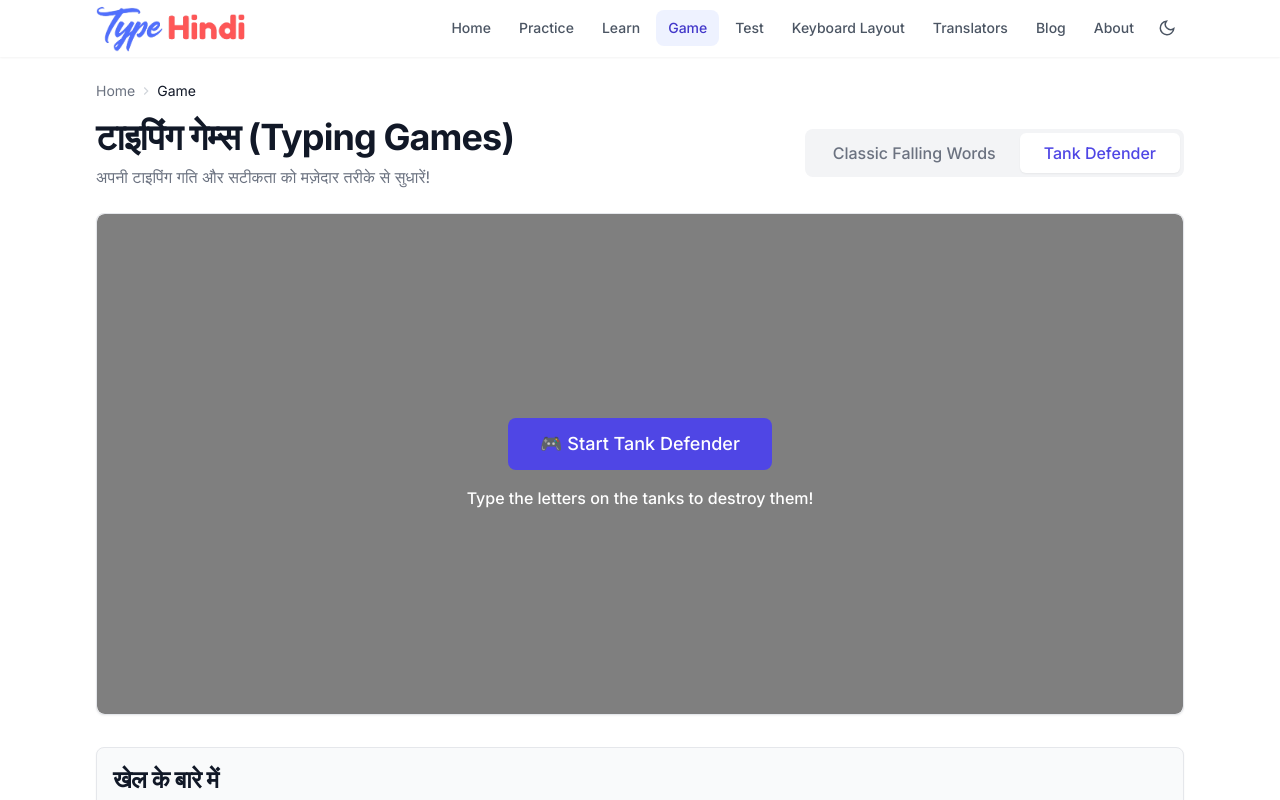
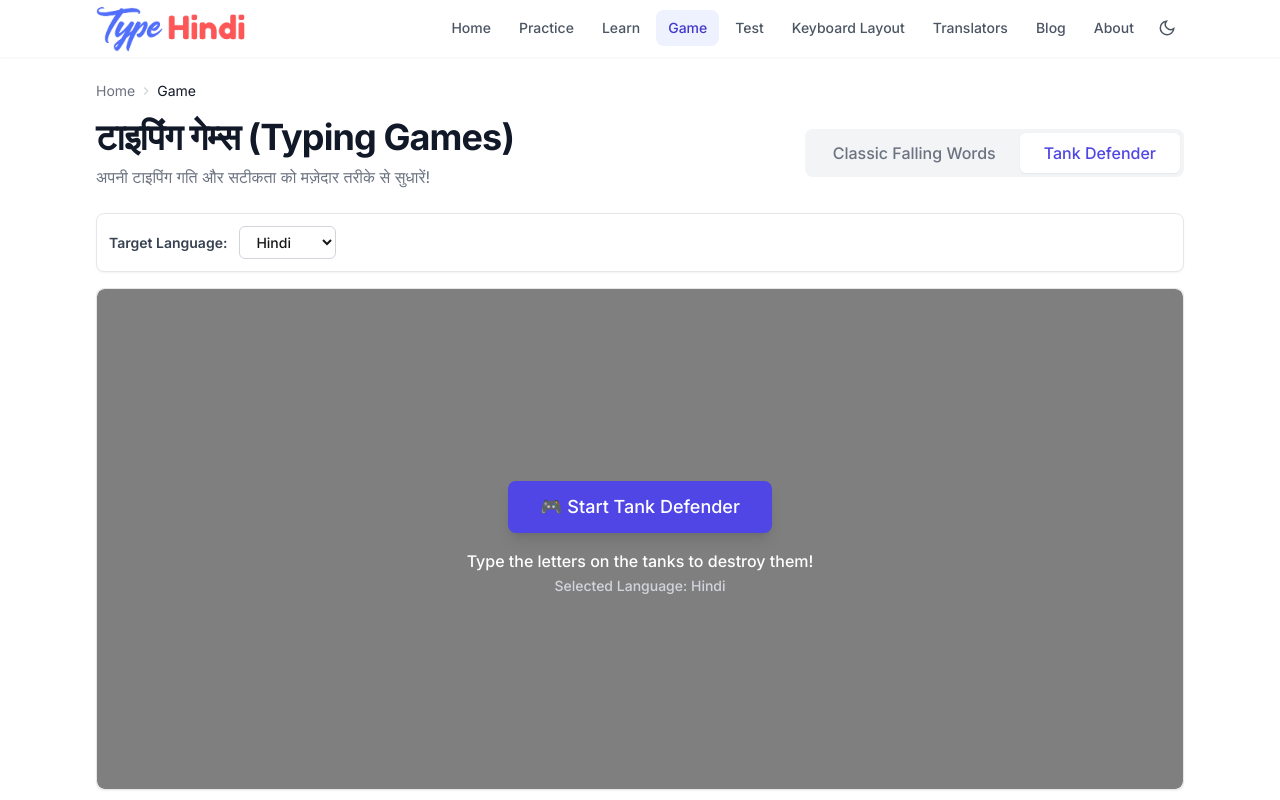
Before and after one commit to therohitbiruli/typehindi, a Next.js app: page /game in a window 1280 px wide. Both pictures are taken after a click on the button "Tank Defender". Shown: the top 800 px of the page. Built offline with nearby package versions, Linux system fonts and the light colour scheme.

Commit message:
Add pause, restart, and multilingual support to Tank Game

```diff
--- a/src/components/TankGameCanvas.tsx
+++ b/src/components/TankGameCanvas.tsx
@@ -9,7 +9,7 @@ interface Tank {
   y: number;
   speed: number;
   color: string;
-  angle: number; // For rotating the tank body to face center
+  angle: number;
   exploded: boolean;
   explosionFrame: number;
 }
@@ -22,14 +22,21 @@ const TANK_COLORS = [
   "#8b5cf6", // purple
 ];
 
-const ENGLISH_LETTERS = "abcdefghijklmnopqrstuvwxyz".split("");
+const ALPHABETS: Record<string, string[]> = {
+  English: "abcdefghijklmnopqrstuvwxyz".split(""),
+  Hindi: "अआइईउऊऋएऐओऔकखगघङचछजझञटठडढणतथदधनपफबभमयरलवशषसह".split(""),
+  Tamil: "அஆஇஈஉஊஎஏஐஒஓஔகஙசஞடணதநபமயரலவழளறன".split(""),
+  Marathi: "अआइईउऊऋएऐओऔकखगघङचछजझञटठडढणतथदधनपफबभमयरलवशषसह".split(""),
+  Bengali: "অআইঈউঊঋএঐওঔকখগঘঙচছজঝঞটঠডঢণতথদধনপফবভমযরলবশষসহ".split(""),
+};
 
 export function TankGameCanvas() {
   const canvasRef = useRef<HTMLCanvasElement>(null);
   const [score, setScore] = useState(0);
   const [gameOver, setGameOver] = useState(false);
   const [isPlaying, setIsPlaying] = useState(false);
-  const [input, setInput] = useState("");
+  const [isPaused, setIsPaused] = useState(false);
+  const [language, setLanguage] = useState("Hindi");
   const [lives, setLives] = useState(3);
 
   const tanksRef = useRef<Tank[]>([]);
@@ -38,30 +45,35 @@ export function TankGameCanvas() {
   const animFrameRef = useRef<number>(0);
   const lastSpawnRef = useRef(0);
   const nextIdRef = useRef(0);
-  const inputRef = useRef<HTMLInputElement>(null);
+  const isPausedRef = useRef(false);
 
-  // Turret angle points towards mouse or center
   const turretAngleRef = useRef(0);
+  const languageRef = useRef("Hindi");
+
+  useEffect(() => {
+    languageRef.current = language;
+  }, [language]);
+
+  const togglePause = () => {
+    isPausedRef.current = !isPausedRef.current;
+    setIsPaused(isPausedRef.current);
+  };
 
   const spawnTank = useCallback((canvasWidth: number, canvasHeight: number) => {
-    // Determine spawn edge: 0=top, 1=right, 2=bottom, 3=left
     const edge = Math.floor(Math.random() * 4);
     let x = 0;
     let y = 0;
 
-    // Spawn just outside the canvas
     if (edge === 0) { x = Math.random() * canvasWidth; y = -50; }
     else if (edge === 1) { x = canvasWidth + 50; y = Math.random() * canvasHeight; }
     else if (edge === 2) { x = Math.random() * canvasWidth; y = canvasHeight + 50; }
     else if (edge === 3) { x = -50; y = Math.random() * canvasHeight; }
 
-    const text = ENGLISH_LETTERS[Math.floor(Math.random() * ENGLISH_LETTERS.length)];
+    const letters = ALPHABETS[languageRef.current];
+    const text = letters[Math.floor(Math.random() * letters.length)];
     const color = TANK_COLORS[Math.floor(Math.random() * TANK_COLORS.length)];
 
-    // Speed increases slightly with score
     const speed = 0.5 + Math.min(scoreRef.current * 0.02, 2.0);
-
-    // Calculate angle towards center (where base is)
     const centerX = canvasWidth / 2;
     const centerY = canvasHeight / 2;
     const angle = Math.atan2(centerY - y, centerX - x);
@@ -85,20 +97,20 @@ export function TankGameCanvas() {
     livesRef.current = 3;
     lastSpawnRef.current = 0;
     nextIdRef.current = 0;
+    isPausedRef.current = false;
     setScore(0);
     setLives(3);
     setGameOver(false);
     setIsPlaying(true);
-    setInput("");
-    inputRef.current?.focus();
+    setIsPaused(false);
+
+    // Auto-focus window so typing works immediately without clicking
+    window.focus();
   }, []);
 
   const stopGame = useCallback(() => {
     setIsPlaying(false);
     setGameOver(true);
-    if (animFrameRef.current) {
-      cancelAnimationFrame(animFrameRef.current);
-    }
   }, []);
 
   const drawTank = (ctx: CanvasRenderingContext2D, tank: Tank) => {
@@ -106,16 +118,13 @@ export function TankGameCanvas() {
     ctx.translate(tank.x, tank.y);
     ctx.rotate(tank.angle);
 
-    // Tank tracks
-    ctx.fillStyle = "#374151"; // dark gray
+    ctx.fillStyle = "#374151";
     ctx.fillRect(-20, -18, 40, 8);
     ctx.fillRect(-20, 10, 40, 8);
 
-    // Tank body
     ctx.fillStyle = tank.color;
     ctx.fillRect(-15, -12, 30, 24);
 
-    // Tank turret (facing forward / angle 0 relative to tank)
     ctx.fillStyle = "#1f2937";
     ctx.beginPath();
     ctx.arc(0, 0, 10, 0, Math.PI * 2);
@@ -130,7 +139,6 @@ export function TankGameCanvas() {
     ctx.translate(x, y);
     ctx.globalAlpha = Math.max(1 - frame / 30, 0);
 
-    // Orange/yellow blast
     ctx.fillStyle = "#f97316";
     ctx.beginPath();
     ctx.arc(0, 0, frame * 1.5, 0, Math.PI * 2);
@@ -148,7 +156,6 @@ export function TankGameCanvas() {
     ctx.save();
     ctx.translate(x, y);
 
-    // Draw base structure
     ctx.fillStyle = "#1e293b";
     ctx.beginPath();
     ctx.arc(0, 0, 30, 0, Math.PI * 2);
@@ -159,7 +166,6 @@ export function TankGameCanvas() {
     ctx.arc(0, 0, 20, 0, Math.PI * 2);
     ctx.fill();
 
-    // Base gun facing turretAngle
     ctx.rotate(turretAngleRef.current);
     ctx.fillStyle = "#94a3b8";
     ctx.fillRect(0, -6, 35, 12);
@@ -167,7 +173,6 @@ export function TankGameCanvas() {
     ctx.restore();
   };
 
-  // Game loop
   useEffect(() => {
     if (!isPlaying) return;
 
@@ -176,7 +181,7 @@ export function TankGameCanvas() {
     const ctx = canvas.getContext("2d");
     if (!ctx) return;
 
-    let lastTime = 0;
+    let lastTime = performance.now();
 
     const gameLoop = (timestamp: number) => {
       if (!isPlaying) return;
@@ -186,22 +191,14 @@ export function TankGameCanvas() {
       const centerX = canvas.width / 2;
       const centerY = canvas.height / 2;
 
-      // Spawn tanks
-      if (timestamp - lastSpawnRef.current > Math.max(2000 - scoreRef.current * 40, 600)) {
-        spawnTank(canvas.width, canvas.height);
-        lastSpawnRef.current = timestamp;
-      }
-
-      // Draw Grass background
-      ctx.fillStyle = "#4ade80"; // Bright grass green
+      // Draw Grass background & Roads
+      ctx.fillStyle = "#4ade80";
       ctx.fillRect(0, 0, canvas.width, canvas.height);
 
-      // Draw simple roads (cross)
-      ctx.fillStyle = "#94a3b8"; // Road gray
+      ctx.fillStyle = "#94a3b8";
       ctx.fillRect(0, centerY - 40, canvas.width, 80);
       ctx.fillRect(centerX - 40, 0, 80, canvas.height);
 
-      // Road lines
       ctx.strokeStyle = "#cbd5e1";
       ctx.lineWidth = 2;
       ctx.setLineDash([20, 20]);
@@ -213,51 +210,73 @@ export function TankGameCanvas() {
       ctx.stroke();
       ctx.setLineDash([]);
 
-      // Update and draw tanks
+      if (!isPausedRef.current) {
+        if (timestamp - lastSpawnRef.current > Math.max(2000 - scoreRef.current * 40, 600)) {
+          spawnTank(canvas.width, canvas.height);
+          lastSpawnRef.current = timestamp;
+        }
+
         tanksRef.current = tanksRef.current.filter((tank) => {
           if (tank.exploded) {
             tank.explosionFrame += delta / 16;
             drawExplosion(ctx, tank.x, tank.y, tank.explosionFrame);
-          return tank.explosionFrame < 30; // Keep until animation finishes
+            return tank.explosionFrame < 30;
           }
 
-        // Move tank
           tank.x += Math.cos(tank.angle) * tank.speed * (delta / 16);
           tank.y += Math.sin(tank.angle) * tank.speed * (delta / 16);
 
-        // Distance to base
           const dist = Math.hypot(centerX - tank.x, centerY - tank.y);
-
-        // Tank reached base
           if (dist < 40) {
             livesRef.current--;
             setLives(livesRef.current);
-          if (livesRef.current <= 0) {
-            stopGame();
-          }
-          return false; // Remove tank
+            if (livesRef.current <= 0) stopGame();
+            return false;
           }
 
           drawTank(ctx, tank);
 
-        // Draw Letter Box
           ctx.fillStyle = "#111827";
           ctx.beginPath();
           ctx.roundRect(tank.x - 12, tank.y - 35, 24, 24, 4);
           ctx.fill();
 
           ctx.fillStyle = "#ffffff";
-        ctx.font = "bold 16px 'Inter', sans-serif";
+          ctx.font = "bold 16px 'Noto Sans Devanagari', 'Inter', sans-serif";
           ctx.textAlign = "center";
           ctx.fillText(tank.text, tank.x, tank.y - 18);
 
           return true;
         });
+      } else {
+        // Paused state: just draw tanks at current positions
+        tanksRef.current.forEach(tank => {
+          if (tank.exploded) {
+            drawExplosion(ctx, tank.x, tank.y, tank.explosionFrame);
+          } else {
+            drawTank(ctx, tank);
+            ctx.fillStyle = "#111827";
+            ctx.beginPath();
+            ctx.roundRect(tank.x - 12, tank.y - 35, 24, 24, 4);
+            ctx.fill();
+            ctx.fillStyle = "#ffffff";
+            ctx.font = "bold 16px 'Noto Sans Devanagari', 'Inter', sans-serif";
+            ctx.textAlign = "center";
+            ctx.fillText(tank.text, tank.x, tank.y - 18);
+          }
+        });
 
-      // Draw Base (Player)
+        // Draw PAUSED overlay text
+        ctx.fillStyle = "rgba(0,0,0,0.4)";
+        ctx.fillRect(0, 0, canvas.width, canvas.height);
+        ctx.fillStyle = "#ffffff";
+        ctx.font = "bold 32px 'Inter', sans-serif";
+        ctx.textAlign = "center";
+        ctx.fillText("PAUSED", centerX, centerY - 80);
+      }
+
       drawBase(ctx, centerX, centerY);
 
-      // Draw HUD
       ctx.fillStyle = "#111827";
       ctx.font = "bold 18px 'Inter', sans-serif";
       ctx.textAlign = "left";
@@ -277,16 +296,14 @@ export function TankGameCanvas() {
     };
   }, [isPlaying, spawnTank, stopGame]);
 
-  // Handle typing to shoot
   const handleKeyDown = useCallback((e: KeyboardEvent) => {
-    if (!isPlaying) return;
+    if (!isPlaying || isPausedRef.current) return;
 
     // Ignore special keys
-    if (e.key.length > 1) return;
+    if (e.key.length > 1 && e.key !== "Backspace") return;
 
-    const key = e.key.toLowerCase();
+    const key = e.key;
 
-    // Find the closest tank with this letter
     const canvas = canvasRef.current;
     if (!canvas) return;
     const centerX = canvas.width / 2;
@@ -306,10 +323,7 @@ export function TankGameCanvas() {
     });
 
     if (closestTank) {
-      // Turn turret towards target
       turretAngleRef.current = Math.atan2((closestTank as Tank).y - centerY, (closestTank as Tank).x - centerX);
-
-      // Explode tank
       (closestTank as Tank).exploded = true;
       scoreRef.current++;
       setScore(scoreRef.current);
@@ -321,7 +335,6 @@ export function TankGameCanvas() {
     return () => window.removeEventListener("keydown", handleKeyDown);
   }, [handleKeyDown]);
 
-  // Resize canvas
   useEffect(() => {
     const canvas = canvasRef.current;
     if (!canvas) return;
@@ -340,6 +353,39 @@ export function TankGameCanvas() {
 
   return (
     <div className="space-y-4">
+      {/* Settings Bar */}
+      <div className="flex flex-col sm:flex-row justify-between items-center bg-white dark:bg-gray-900 border border-gray-200 dark:border-gray-800 p-3 rounded-lg shadow-sm gap-4">
+        <div className="flex items-center gap-3">
+          <label className="text-sm font-semibold text-gray-700 dark:text-gray-300">Target Language:</label>
+          <select
+            value={language}
+            onChange={(e) => {
+              setLanguage(e.target.value);
+              // Restart game automatically when changing language
+              if (isPlaying) startGame();
+            }}
+            className="rounded-md border border-gray-300 dark:border-gray-600 bg-white dark:bg-gray-800 px-3 py-1.5 text-sm focus:border-primary-500 focus:outline-none focus:ring-1 focus:ring-primary-500 font-medium"
+          >
+            {Object.keys(ALPHABETS).map(lang => (
+              <option key={lang} value={lang}>{lang}</option>
+            ))}
+          </select>
+        </div>
+
+        <div className="flex gap-2">
+          {isPlaying && !gameOver && (
+            <button onClick={togglePause} className="btn-secondary px-4 py-1.5 text-sm">
+              {isPaused ? "▶️ Resume" : "⏸️ Pause"}
+            </button>
+          )}
+          {(isPlaying || gameOver) && (
+            <button onClick={startGame} className="btn-secondary px-4 py-1.5 text-sm text-red-600 dark:text-red-400">
+              🔄 Restart
+            </button>
+          )}
+        </div>
+      </div>
+
       <div className="card overflow-hidden p-0 relative">
         <canvas
           ref={canvasRef}
@@ -350,10 +396,13 @@ export function TankGameCanvas() {
 
         {!isPlaying && !gameOver && (
           <div className="absolute inset-0 bg-black/50 flex flex-col items-center justify-center rounded-lg">
-            <button onClick={startGame} className="btn-primary text-lg px-8 py-3">
+            <button onClick={startGame} className="btn-primary text-lg px-8 py-3 shadow-lg transform transition hover:scale-105">
               🎮 Start Tank Defender
             </button>
-            <p className="text-white mt-4 font-medium">Type the letters on the tanks to destroy them!</p>
+            <p className="text-white mt-4 font-medium text-center px-4">
+              Type the letters on the tanks to destroy them!<br/>
+              <span className="text-sm text-gray-300">Selected Language: {language}</span>
+            </p>
           </div>
         )}
 
@@ -363,7 +412,7 @@ export function TankGameCanvas() {
             <p className="mb-6 text-xl">
               Final Score: <span className="font-bold text-blue-400">{score}</span>
             </p>
-            <button onClick={startGame} className="btn-primary">
+            <button onClick={startGame} className="btn-primary transform transition hover:scale-105">
               Play Again
             </button>
           </div>
```
Lines whose indentation alone changed are shown as unchanged.
